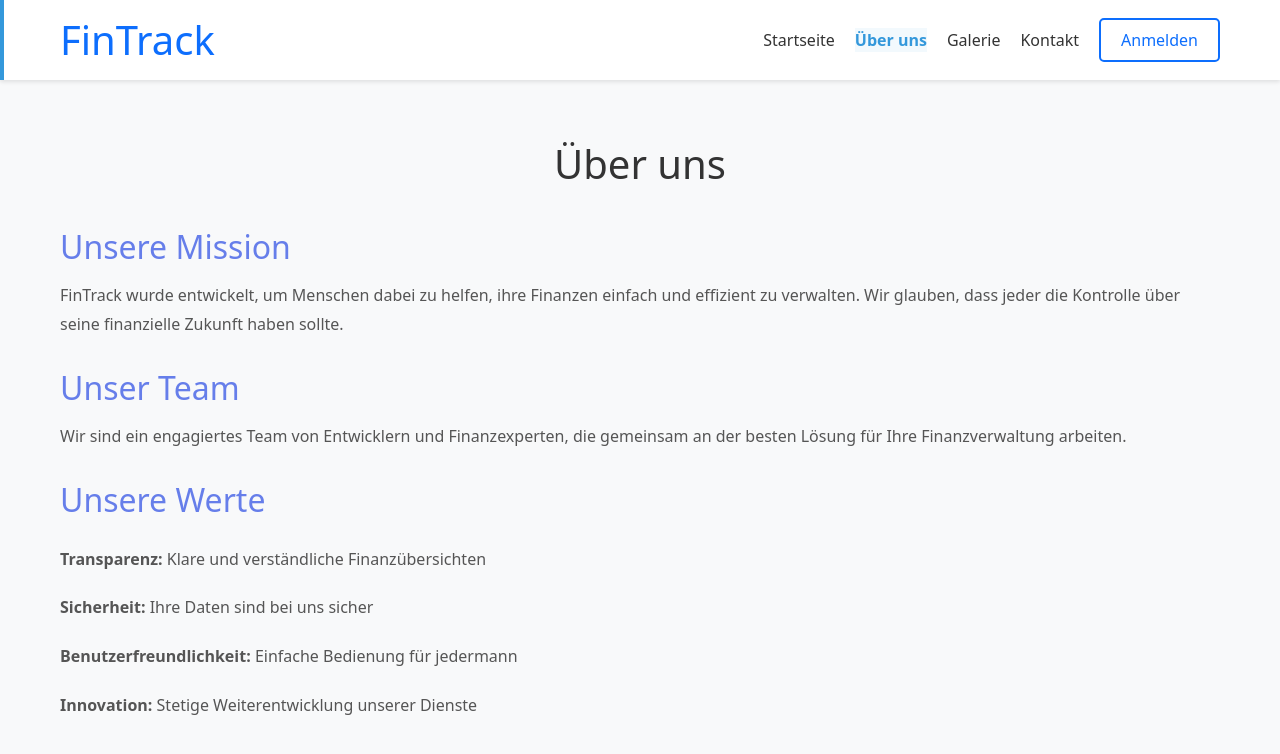
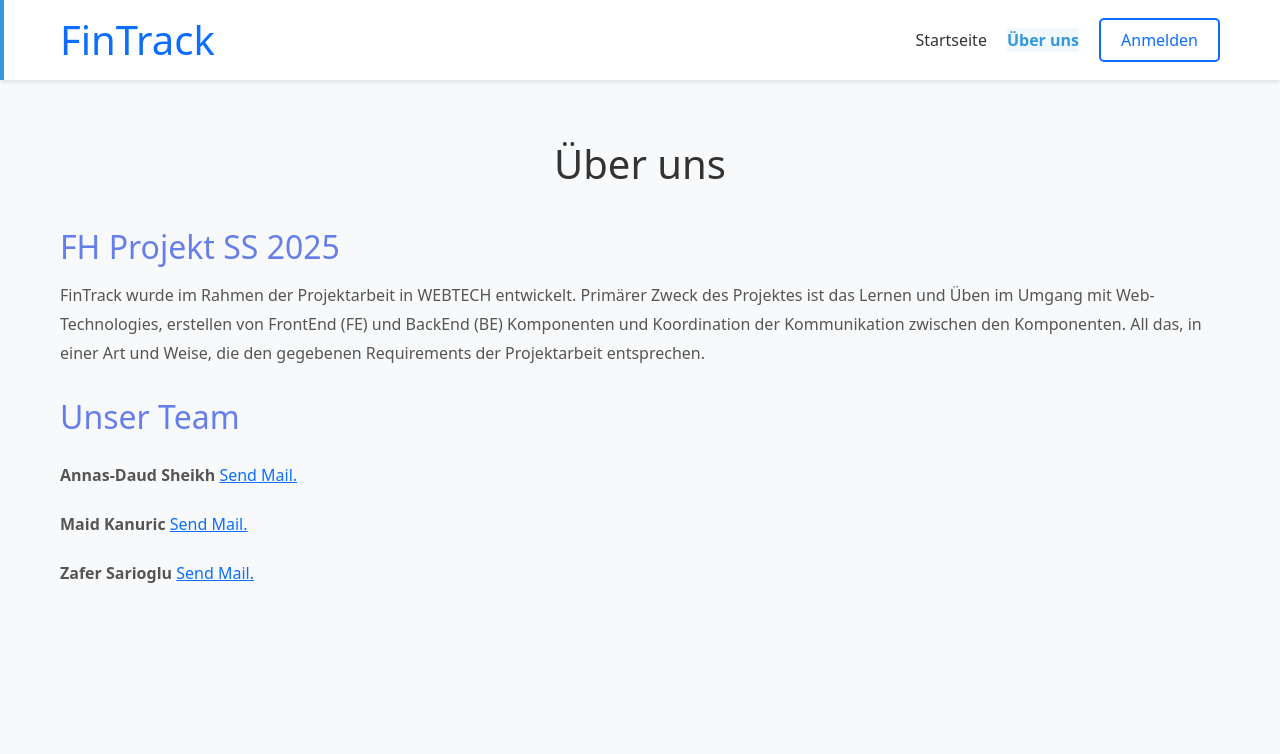
Before and after one commit to KaMa-0/FinTrack, a React (Create React App) app in the folder frontend/: page /about in a window 1280 px wide. Shown: the top 754 px of the page. Built offline with nearby package versions, Linux system fonts and the light colour scheme.

Commit message:
Hide irrelevant pages, change description

```diff
--- a/frontend/src/pages/AboutUs.js
+++ b/frontend/src/pages/AboutUs.js
@@ -13,8 +13,6 @@ function AboutUs() {
                     <div className="nav-links">
                         <Link to="/">Startseite</Link>
                         <Link to="/about" className="active">Über uns</Link>
-                        <Link to="/gallery">Galerie</Link>
-                        <Link to="/contact">Kontakt</Link>
                         <Link to="/login" className="btn-login">Anmelden</Link>
                     </div>
                 </div>
@@ -24,18 +22,14 @@ function AboutUs() {
                 <div className="container">
                     <h1>Über uns</h1>
                     <div className="about-section">
-                        <h2>Unsere Mission</h2>
-                        <p>FinTrack wurde entwickelt, um Menschen dabei zu helfen, ihre Finanzen einfach und effizient zu verwalten. Wir glauben, dass jeder die Kontrolle über seine finanzielle Zukunft haben sollte.</p>
+                        <h2>FH Projekt SS 2025</h2>
+                        <p>FinTrack wurde im Rahmen der Projektarbeit in WEBTECH entwickelt. Primärer Zweck des Projektes ist das Lernen und Üben im Umgang mit Web-Technologies, erstellen von FrontEnd (FE) und BackEnd (BE) Komponenten und Koordination der Kommunikation zwischen den Komponenten. All das, in einer Art und Weise, die den gegebenen Requirements der Projektarbeit entsprechen.</p>
 
                         <h2>Unser Team</h2>
-                        <p>Wir sind ein engagiertes Team von Entwicklern und Finanzexperten, die gemeinsam an der besten Lösung für Ihre Finanzverwaltung arbeiten.</p>
-
-                        <h2>Unsere Werte</h2>
                         <ul>
-                            <li><strong>Transparenz:</strong> Klare und verständliche Finanzübersichten</li>
-                            <li><strong>Sicherheit:</strong> Ihre Daten sind bei uns sicher</li>
-                            <li><strong>Benutzerfreundlichkeit:</strong> Einfache Bedienung für jedermann</li>
-                            <li><strong>Innovation:</strong> Stetige Weiterentwicklung unserer Dienste</li>
+                            <li><strong>Annas-Daud Sheikh</strong> <a href="mailto:annas-daud.sheikh@stud.fh-campuswien.ac.at">Send Mail.</a></li>
+                            <li><strong>Maid Kanuric</strong> <a href="mailto:maid.kanuric@stud.fh-campuswien.ac.at">Send Mail.</a></li>
+                            <li><strong>Zafer Sarioglu</strong> <a href="mailto:zafer.sarioglu@stud.fh-campuswien.ac.at">Send Mail.</a></li>
                         </ul>
                     </div>
                 </div>
--- a/frontend/src/pages/LandingPage.js
+++ b/frontend/src/pages/LandingPage.js
@@ -27,8 +27,6 @@ function LandingPage() {
                     </button>
                     <div className={`nav-links ${isMenuOpen ? 'active' : ''}`}>
                         <Link to="/about" onClick={() => setIsMenuOpen(false)}>Über uns</Link>
-                        <Link to="/gallery" onClick={() => setIsMenuOpen(false)}>Galerie</Link>
-                        <Link to="/contact" onClick={() => setIsMenuOpen(false)}>Kontakt</Link>
                         <Link to="/login" className="btn-login" onClick={() => setIsMenuOpen(false)}>Anmelden</Link>
                         <Link to="/register" className="btn-register" onClick={() => setIsMenuOpen(false)}>Registrieren</Link>
                     </div>
--- a/frontend/src/pages/Login.js
+++ b/frontend/src/pages/Login.js
@@ -35,8 +35,6 @@ function Login() {
                     <div className="nav-links">
                         <Link to="/">Startseite</Link>
                         <Link to="/about">Über uns</Link>
-                        <Link to="/gallery">Galerie</Link>
-                        <Link to="/contact">Kontakt</Link>
                         <Link to="/register" className="btn-register">Registrieren</Link>
                     </div>
                 </div>
--- a/frontend/src/pages/Register.js
+++ b/frontend/src/pages/Register.js
@@ -61,8 +61,6 @@ function Register() {
                     <div className="nav-links">
                         <Link to="/">Startseite</Link>
                         <Link to="/about">Über uns</Link>
-                        <Link to="/gallery">Galerie</Link>
-                        <Link to="/contact">Kontakt</Link>
                         <Link to="/login" className="btn-login">Anmelden</Link>
                     </div>
                 </div>
```
